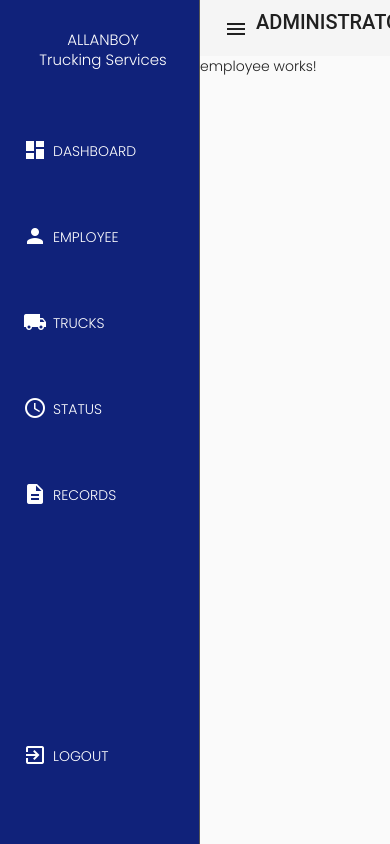
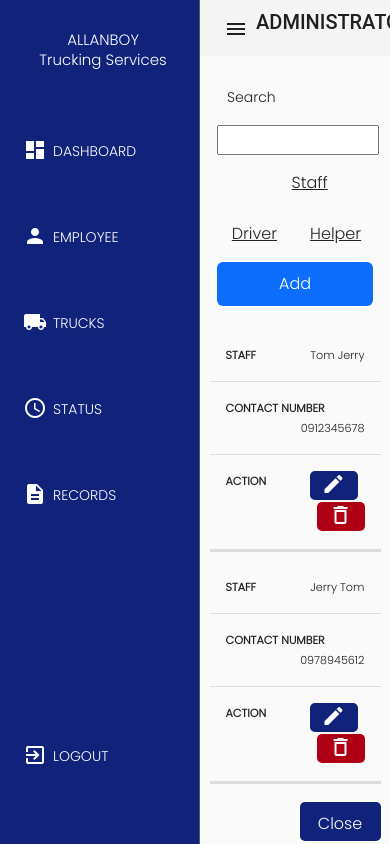
Before and after one commit to ashwallbera/abts-angular, an Angular app: page /employee in a window 390 px wide. Built offline with nearby package versions, Linux system fonts and the light colour scheme.

Commit message:
[MOD] Employee page

```diff
--- a/package.json
+++ b/package.json
@@ -21,6 +21,7 @@
     "@angular/platform-browser-dynamic": "^14.0.0",
     "@angular/router": "^14.0.0",
     "bootstrap": "^5.2.2",
+    "chart.js": "^3.9.1",
     "rxjs": "~7.5.0",
     "tslib": "^2.3.0",
     "zone.js": "~0.11.4"
--- a/src/app/admin/dashboard/dashboard.component.ts
+++ b/src/app/admin/dashboard/dashboard.component.ts
@@ -7,7 +7,10 @@ import { Component, OnInit } from '@angular/core';
 })
 export class DashboardComponent implements OnInit {
 
-  constructor() { }
+  constructor() {
+
+
+   }
 
   ngOnInit(): void {
   }
--- a/src/app/admin/employee/employee.component.html
+++ b/src/app/admin/employee/employee.component.html
@@ -1 +1,138 @@
-<p>employee works!</p>
+<!--STAFF TABLE-->
+<div class="search row">
+    <p class="search col">Search</p>
+    <input class="inp search col" type="text">
+    <button class="staff_btn btn col active">Staff</button>
+    <button class="driver_btn btn col">Driver</button>
+    <button class="helper_btn btn col">Helper</button>
+    <button class="add_btn btn btn-primary col">Add</button>
+</div>
+
+<div class="table_size">
+    <table>
+        <thead>
+          <tr>
+            <th scope="col">Staff</th>
+            <th scope="col">Contact Number</th>
+            <th class="ac" scope="col">Action</th>
+          </tr>
+        </thead>
+        <tbody>
+          <tr>
+            <td data-label="Staff">Tom Jerry</td>
+            <td data-label="Contact Number">0912345678</td>
+            <td data-label="Action">
+                <button class="edit_btn col"><mat-icon>edit</mat-icon></button>
+                <button class="del_btn col"><mat-icon>delete_outline</mat-icon></button>
+            </td>
+
+          </tr>
+          <tr>
+            <td data-label="Staff">Jerry Tom</td>
+            <td data-label="Contact Number">0978945612</td>
+            <td data-label="Action">
+                <button class="edit_btn col"><mat-icon>edit</mat-icon></button>
+                <button class="del_btn col"><mat-icon>delete_outline</mat-icon></button>
+            </td>
+          </tr>
+        </tbody>
+      </table>
+
+</div>
+
+<div class="close">
+    <button class="btn cls">Close</button>
+</div>
+
+<!--HELPER TABLE-->
+<!--
+<div class="search row">
+    <p class="search col">Search</p>
+    <input class="inp search col" type="text">
+    <button class="staff_btn btn col">Staff</button>
+    <button class="helper_btn btn col active">Helper</button>
+    <button class="driver_btn btn col">Driver</button>
+    <button class="add_btn btn btn-primary col">Add</button>
+</div>
+
+<div class="table_size">
+    <table>
+        <thead>
+          <tr>
+            <th scope="col">Staff</th>
+            <th scope="col">Contact Number</th>
+            <th class="ac" scope="col">Action</th>
+          </tr>
+        </thead>
+        <tbody>
+          <tr>
+            <td data-label="Staff">Tom Jerry</td>
+            <td data-label="Contact Number">0912345678</td>
+            <td data-label="Action">
+                <button class="edit_btn col"><mat-icon>edit</mat-icon></button>
+                <button class="del_btn col"><mat-icon>delete_outline</mat-icon></button>
+            </td>
+
+          </tr>
+          <tr>
+            <td data-label="Staff">Jerry Tom</td>
+            <td data-label="Contact Number">0978945612</td>
+            <td data-label="Action"></td>
+          </tr>
+        </tbody>
+      </table>
+
+</div>
+
+<div class="close">
+    <button class="btn cls">Close</button>
+</div> -->
+
+
+
+
+
+<!--DRIVER TABLE-->
+<!--
+
+<div class="search row">
+    <p class="search col">Search</p>
+    <input class="inp search col" type="text">
+    <button class="staff_btn btn col">Staff</button>
+    <button class="helper_btn btn col">Helper</button>
+    <button class="driver_btn btn col active">Driver</button>
+    <button class="add_btn btn btn-primary col">Add</button>
+</div>
+<div class="table_size">
+    <table>
+        <thead>
+          <tr>
+            <th scope="col">Staff</th>
+            <th scope="col">Contact Number</th>
+            <th class="ac" scope="col">Action</th>
+          </tr>
+        </thead>
+        <tbody>
+          <tr>
+            <td data-label="Staff">Tom Jerry</td>
+            <td data-label="Contact Number">0912345678</td>
+            <td data-label="Action">
+                <button class="edit_btn col"><mat-icon>edit</mat-icon></button>
+                <button class="del_btn col"><mat-icon>delete_outline</mat-icon></button>
+            </td>
+
+          </tr>
+          <tr>
+            <td data-label="Staff">Jerry Tom</td>
+            <td data-label="Contact Number">0978945612</td>
+            <td data-label="Action"><button class="edit_btn col"><mat-icon>edit</mat-icon></button>
+                <button class="del_btn col"><mat-icon>delete_outline</mat-icon></button></td>
+          </tr>
+        </tbody>
+      </table>
+
+</div>
+
+<div class="close">
+    <button class="btn cls">Close</button>
+</div> -->
--- a/src/app/admin/employee/employee.component.scss
+++ b/src/app/admin/employee/employee.component.scss
@@ -0,0 +1,46 @@
+.search{
+    margin: 2%;
+    padding: 10px;
+    margin-top: 3%;
+}
+.inp{
+    height: 30px;
+    width: auto;
+    margin-top: 3%;
+}
+
+.btn{
+    height: 2%;
+    margin: 2%;
+    padding: 10px;
+    border: none;
+}
+
+.staff_btn,.driver_btn,.helper_btn{
+    text-decoration: underline;
+}
+
+.staff_btn:hover,.driver_btn:hover,.helper_btn:hover{
+    background-color: #10227A;
+    color: white;
+}
+
+.staff_btn{
+    margin-left: 20%;
+}
+
+
+.ac{
+    padding-left: 5%;
+}
+
+.cls{
+    width: 81px;
+    height: 39px;
+    float: right;
+    margin: 5%;
+    margin-top: 0%;
+    border-radius: 5px;
+    background-color: #10227A;
+    color: white;
+}
--- a/src/index.html
+++ b/src/index.html
@@ -10,6 +10,7 @@
   <link href="https://fonts.googleapis.com/icon?family=Material+Icons" rel="stylesheet">
   <link rel="preconnect" href="https://fonts.googleapis.com">
   <link href="https://fonts.googleapis.com/css2?family=Poppins:wght@300&display=swap" rel="stylesheet">
+  <script src="https://cdn.jsdelivr.net/npm/chart.js"></script>
 </head>
 <body class="mat-typography">
   <app-root></app-root>
--- a/src/styles.scss
+++ b/src/styles.scss
@@ -3,4 +3,125 @@
 @import "~@angular/material/prebuilt-themes/indigo-pink.css";
 @import url('https://fonts.googleapis.com/css2?family=Poppins:wght@300&display=swap');
 html, body { height: 100%; }
-body { margin: 0; font-family: 'Poppins', sans-serif !important; font-weight: bold; }
+body { margin: 0; font-family: 'Poppins', sans-serif !important; font-weight: bold;
+
+    /**TABLE/
+                                                                                        /* TABLE */
+* {
+    box-sizing: border-box;
+  }
+
+  .row {
+    margin-left:-5px;
+    margin-right:-5px;
+  }
+
+  .column {
+    float: left;
+    width: 50%;
+    padding: 5px;
+  }
+
+  /* Clearfix (clear floats) */
+  .row::after {
+    content: "";
+    clear: both;
+    display: table;
+  }
+
+  table {
+    border-collapse: collapse;
+    border-spacing: 0;
+    width: 100%;
+    border: 1px solid #ddd;
+  }
+
+  .table_size{
+      margin: 5%;
+  }
+
+  th, td {
+    text-align: left;
+    padding: 16px;
+  }
+
+  th{
+      background-color: #10227A;
+      color: white;
+  }
+
+
+    @media screen and (max-width: 600px) {
+      table {
+        border: 0;
+      }
+
+      table caption {
+        font-size: 1.3em;
+      }
+
+      table thead {
+        border: none;
+        clip: rect(0 0 0 0);
+        height: 1px;
+        margin: -1px;
+        overflow: hidden;
+        padding: 0;
+        position: absolute;
+        width: 1px;
+      }
+
+      table tr {
+        border-bottom: 3px solid #ddd;
+        display: block;
+        margin-bottom: .625em;
+      }
+
+      table td {
+        border-bottom: 1px solid #ddd;
+        display: block;
+        font-size: .8em;
+        text-align: right;
+      }
+
+      table td::before {
+
+        content: attr(data-label);
+        float: left;
+        font-weight: bold;
+        text-transform: uppercase;
+      }
+
+      table td:last-child {
+        border-bottom: 0;
+      }
+    }
+
+
+
+    //BUTTONS
+    .edit_btn{
+        background-color: #10227A;
+        color: white;
+        border: none;
+        height: 29px;
+        width: 48px;
+        border-radius: 5px;
+        margin-right: 5%;
+    }
+
+    .del_btn{
+        background-color: #AF0015;
+        color: white;
+        border: none;
+        height: 29px;
+        width: 48px;
+        border-radius: 5px;
+    }
+
+    .del_btn:hover, .edit_btn:hover{
+        background-color: #C0C0C0;
+    }
+
+
+}
```
Also changed, not shown: src/app/admin/dashboard/dashboard.component.html (+5 -5 lines), 1 other file (tests, documents, lock files or other folders).
